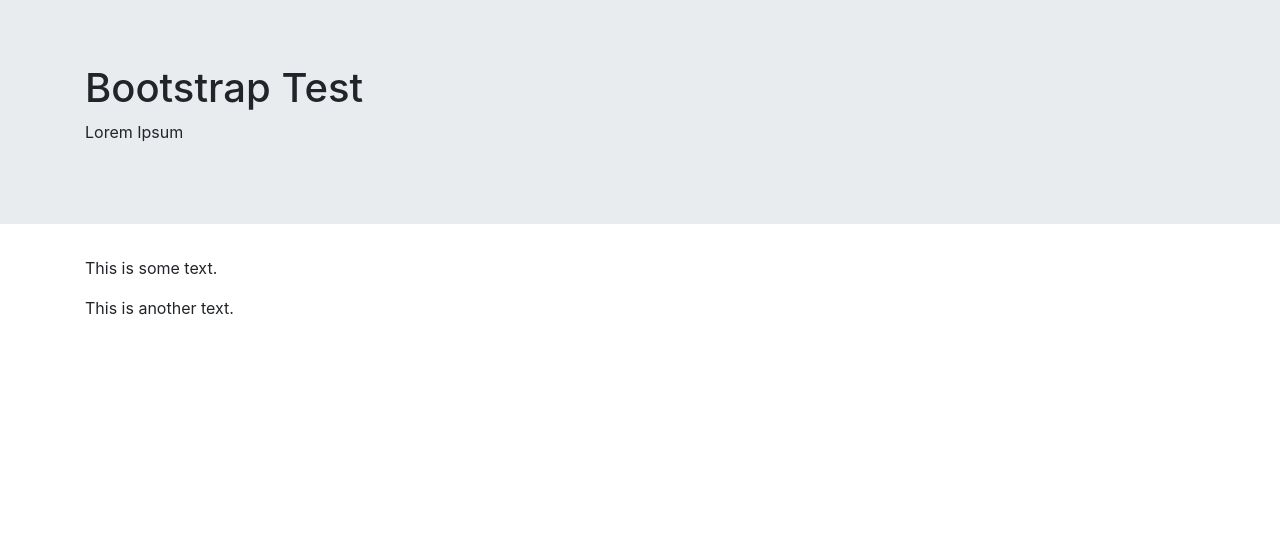
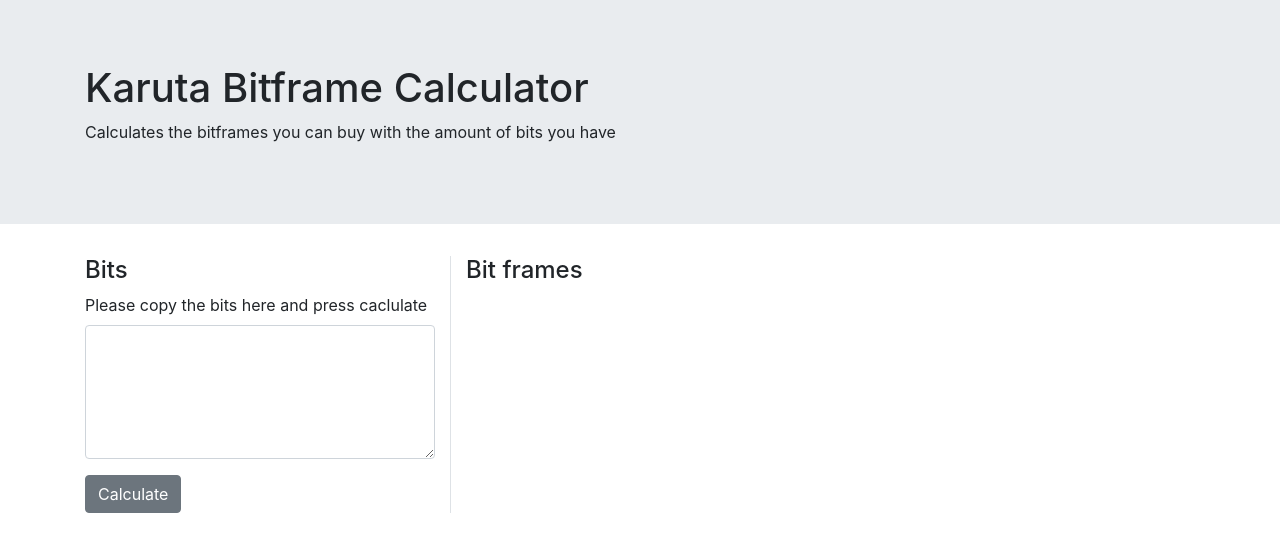
Before and after one commit to Ibaqu/ibaqu.github.io, a plain HTML site: page index.html in a window 1280 px wide. Drawn offline with nearby package versions, Linux system fonts and the light colour scheme.

Commit message:
Set basic framework of website

```diff
--- a/index.html
+++ b/index.html
@@ -2,21 +2,36 @@
 <html lang="en">
 
 <head>
-    <title> Test Website </title>
+    <title> Karuta Bitframe Caclulator </title>
     <meta charset="utf-8">
     <link rel="stylesheet" href="https://maxcdn.bootstrapcdn.com/bootstrap/4.5.2/css/bootstrap.min.css">
 </head>
 
 <div class="jumbotron jumbotron-fluid">
     <div class="container">
-        <h1>Bootstrap Test</h1>
-        <p>Lorem Ipsum</p>
+        <h1>Karuta Bitframe Calculator</h1>
+        <p>Calculates the bitframes you can buy with the amount of bits you have</p>
     </div>
 </div>
 
 <div class="container">
-    <p>This is some text.</p>
-    <p>This is another text.</p>
+    <div class="row">
+
+        <!-- Column to enter amount of bits -->
+        <div class="col-sm-4 ">
+            <h4>Bits</h4>
+            <div class="form-group">
+                <label for="bits_instructions">Please copy the bits here and press caclulate</label>
+                <textarea class="form-control" rows="5" id="bits"></textarea>
+            </div>
+            <button type="button" class="btn btn-secondary">Calculate</button>
+        </div>
+
+        <!-- Column to display the frames after calculation -->
+        <div class="col-sm-8 border-left">
+            <h4>Bit frames</h4>
+        </div>
+    </div>
 </div>
 
 </html>
```
